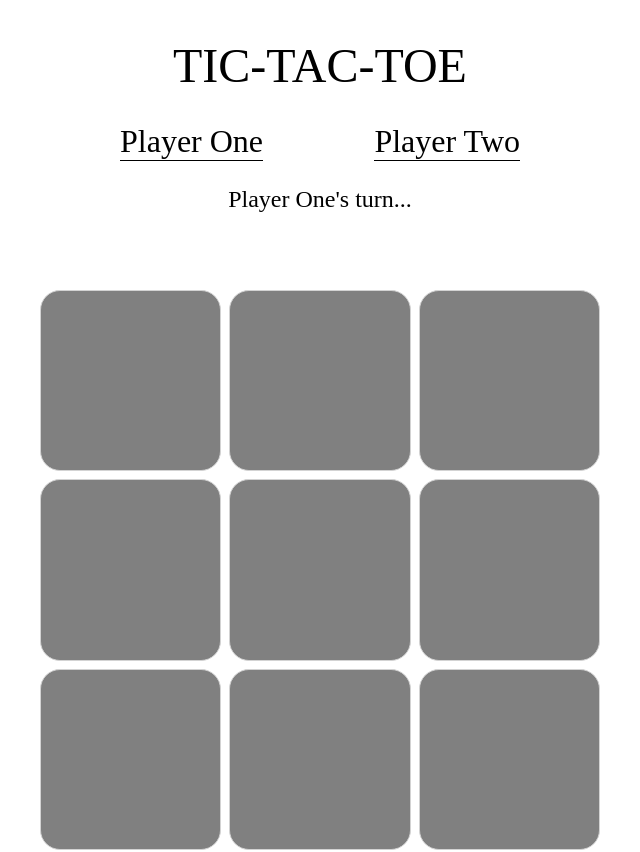
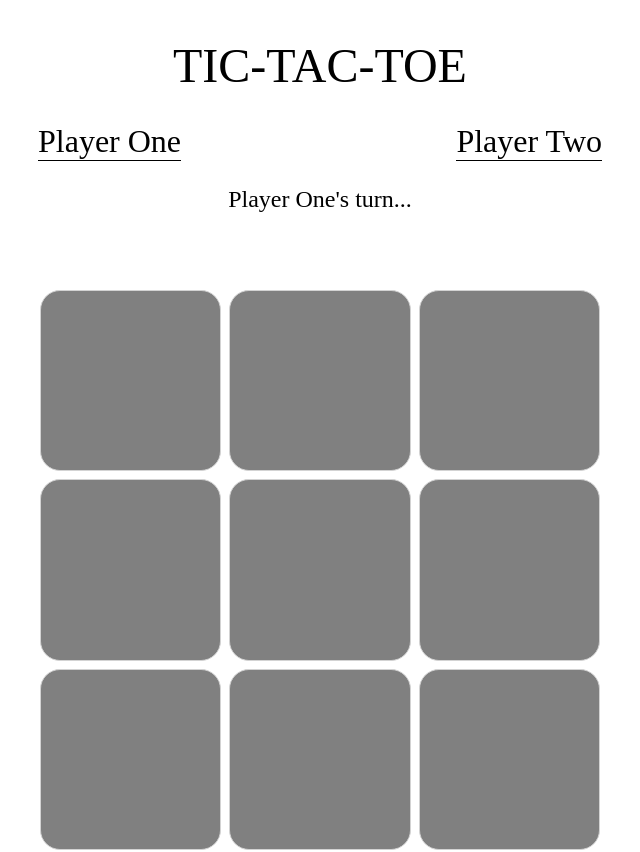
Before and after one commit to DevScissors/TOP-Tic-Tac-Toe, a plain HTML site: page index.html in a window 1280 px wide. Both pictures are taken after a click on the button "Start Game". Shown: the whole page, without its empty margins (320-960 px from the left). Drawn offline with Linux system fonts and the light colour scheme.

Commit message:
Changed player names width to 100% as that works out best to fit within its container

```diff
--- a/styles/style.css
+++ b/styles/style.css
@@ -61,8 +61,7 @@ input {
 .player-names {
   display: flex;
   justify-content: space-between;
-  min-width: 400px;
-  width: stretch;
+  width: 100%;
 }
 
 .players-turn {
```
